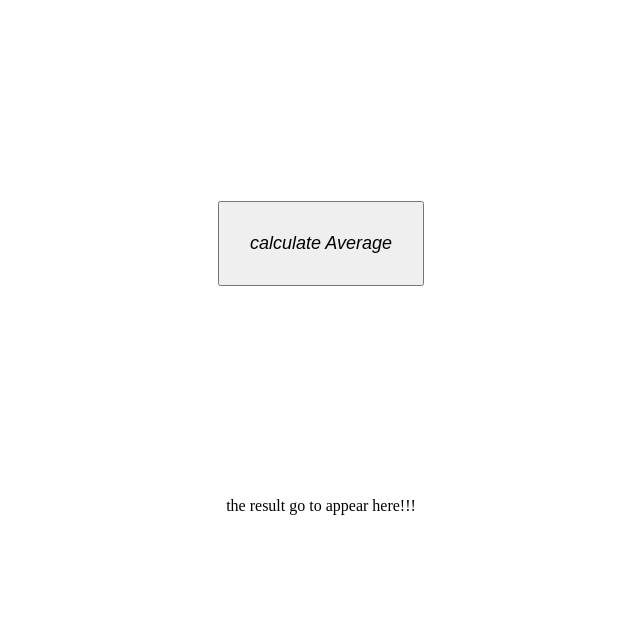
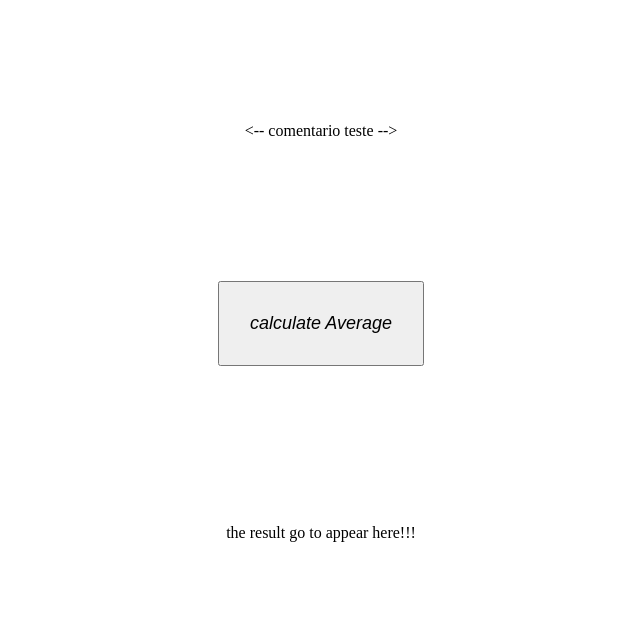
Before and after one commit to Gilclemerson/Praticas-de-devweb, a plain HTML site: page programas em javascript/calcmedalu.html in a window 1280 px wide. Shown: the part 171-800 px from the top of the page, without its empty margins (319-959 px from the left). Drawn offline with Linux system fonts and the light colour scheme.

Commit message:
comentário teste

```diff
--- a/programas em javascript/calcmedalu.html
+++ b/programas em javascript/calcmedalu.html
@@ -29,7 +29,7 @@
 <body>
     <h1>Average of student </h1>
 
-
+<-- comentario teste  -->
 <button type="button" onclick="start()"> calculate Average
 
 </button>
```
